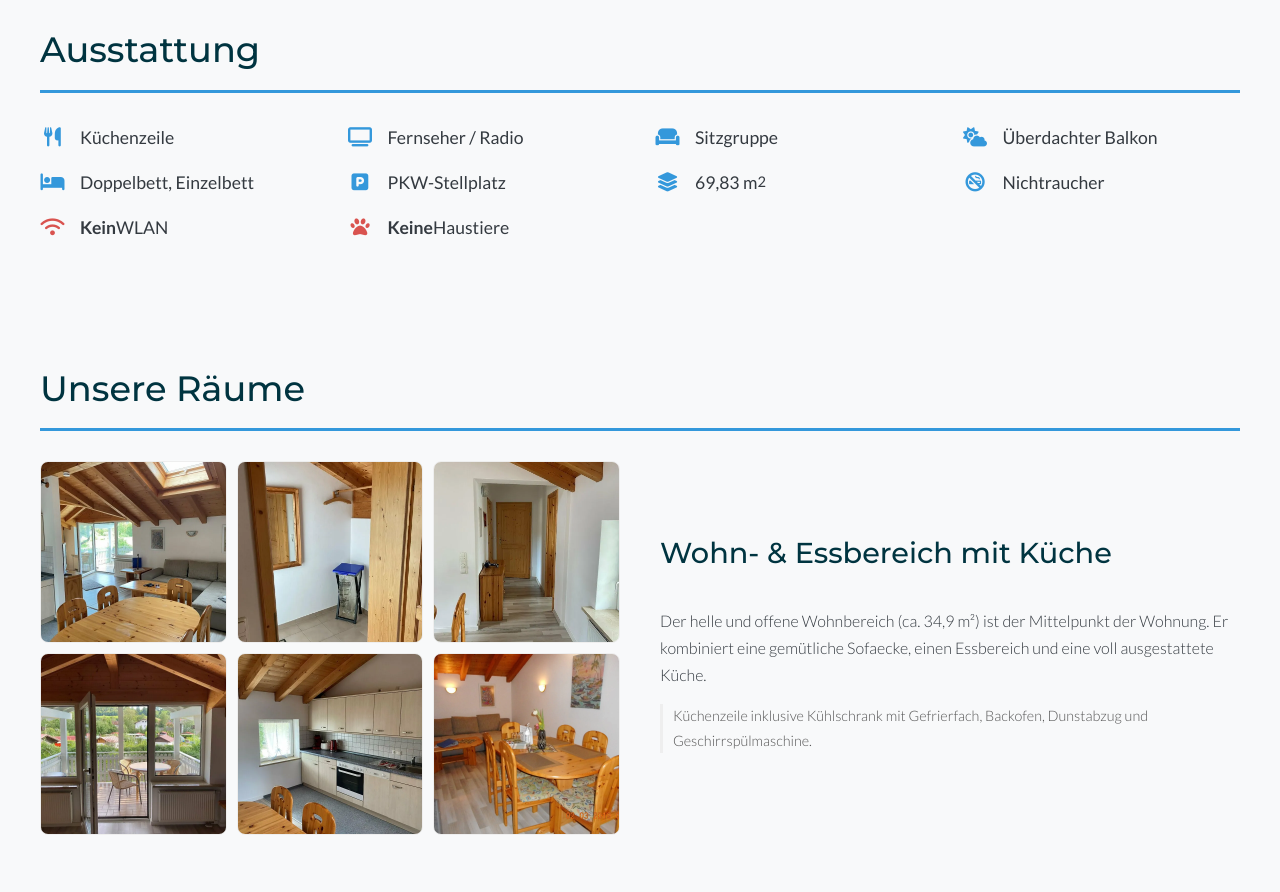
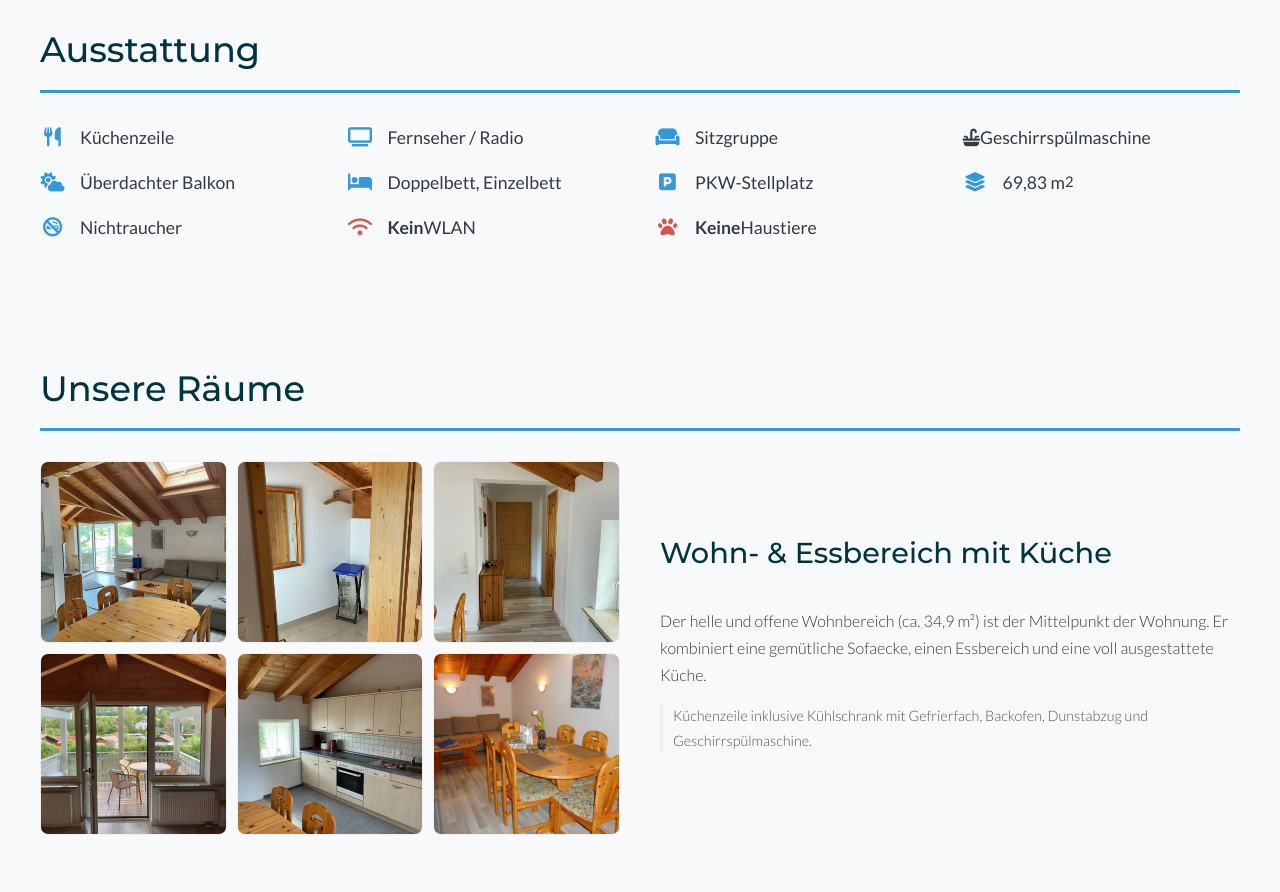
Before and after one commit to soloxjs/fewo, a plain HTML site: page index.html in a window 1280 px wide. Shown: the part 1180-2072 px from the top of the page. Drawn offline with Linux system fonts and the light colour scheme.

Commit message:
Ausstattung

```diff
--- a/index.html
+++ b/index.html
@@ -645,13 +645,14 @@
                     <li><i class="icon fa-solid fa-utensils"></i>Küchenzeile</li>
                     <li><i class="icon fa-solid fa-tv"></i>Fernseher / Radio</li>
                     <li><i class="icon fa-solid fa-couch"></i>Sitzgruppe</li>
+                    <li><i class="fa-solid fa-sink"></i>Geschirrspülmaschine</li>
                     <li><i class="icon fa-solid fa-cloud-sun"></i>Überdachter Balkon</li>
                     <li><i class="icon fa-solid fa-bed"></i>Doppelbett, Einzelbett</li>
                     <li><i class="icon fa-solid fa-parking"></i>PKW-Stellplatz</li>
                     <li><i class="icon fa-solid fa-layer-group"></i>69,83 m<sup>2</sup></li>
                     <li><i class="icon fa-solid fa-smoking-ban"></i>Nichtraucher</li>
-                    <li class="negative"><i class="icon fa-solid fa-wifi"></i><b>Kein</b> WLAN</li>
-                    <li class="negative"><i class="icon fa-solid fa-paw"></i><b>Keine</b> Haustiere</li>
+                    <li class="negative"><i class="icon fa-solid fa-wifi"></i><b>Kein</b>WLAN</li>
+                    <li class="negative"><i class="icon fa-solid fa-paw"></i><b>Keine</b>Haustiere</li>
                 </ul>
             </div>
         </section>
```
